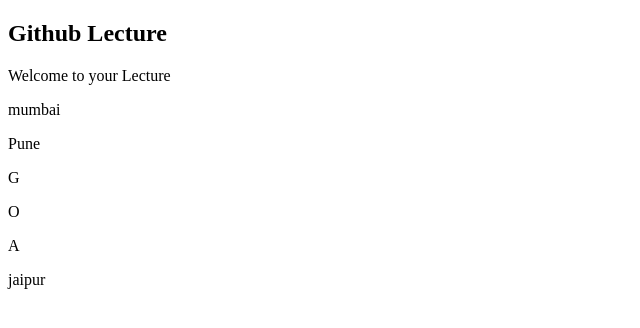
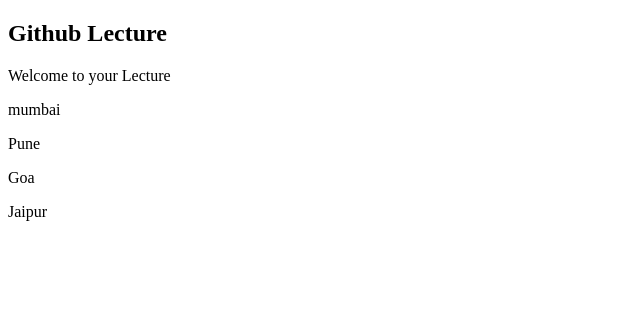
Before and after one commit to MadhurSawant/manager, a plain HTML site: page index.html in a window 1280 px wide. Shown: the whole page, without its empty margins (0-640 px from the left). Drawn offline with Linux system fonts and the light colour scheme.

Commit message:
Fix the Code

```diff
--- a/index.html
+++ b/index.html
@@ -10,9 +10,7 @@
     <p>Welcome to your Lecture</p>
     <p>mumbai</p>
     <p>Pune</p>
-    <p>G</p>
-    <p>O</p>
-    <P>A</P>
-    <p>jaipur</p>
+    <p>Goa</p>
+    <p>Jaipur</p>
 </body>
 </html>
```
